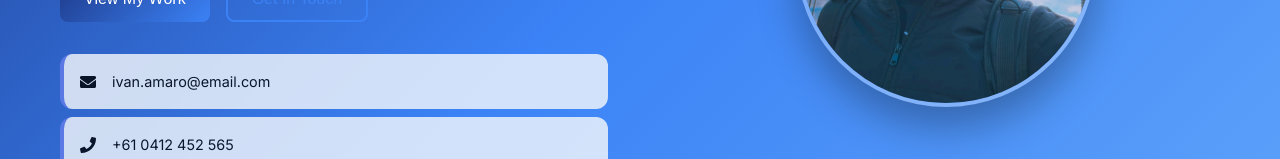
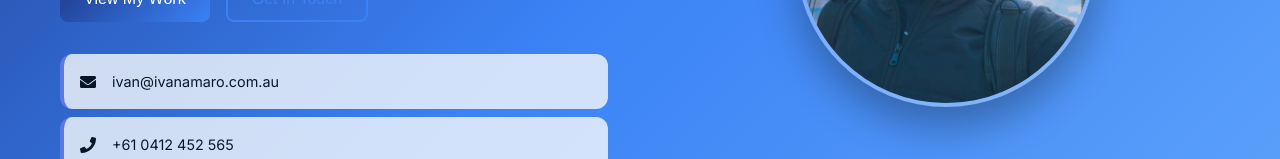
Before and after one commit to horebe/ivanamaro.com.au, a React (Create React App) app: page / in a window 1280 px wide. Shown: the part 463-622 px from the top of the page. Built offline with nearby package versions, Linux system fonts and the light colour scheme.

Commit message:
update email address

```diff
--- a/src/components/Contact.js
+++ b/src/components/Contact.js
@@ -46,8 +46,8 @@ const Contact = () => {
     {
       icon: <FaEnvelope />,
       label: "Email",
-      value: "ivan.amaro@email.com",
-      link: "mailto:ivan.amaro@email.com"
+      value: "ivan@ivanamaro.com.au",
+      link: "mailto:ivan@ivanamaro.com.au"
     },
     {
       icon: <FaPhone />,
--- a/src/components/Header.js
+++ b/src/components/Header.js
@@ -65,7 +65,7 @@ const Header = () => {
               <div className="hero-contact">
                 <div className="contact-item">
                   <FaEnvelope />
-                  <span>ivan.amaro@email.com</span>
+                  <span>ivan@ivanamaro.com.au</span>
                 </div>
                 <div className="contact-item">
                   <FaPhone />
```
Also changed, not shown: 3 other files (tests, documents, lock files or other folders).
